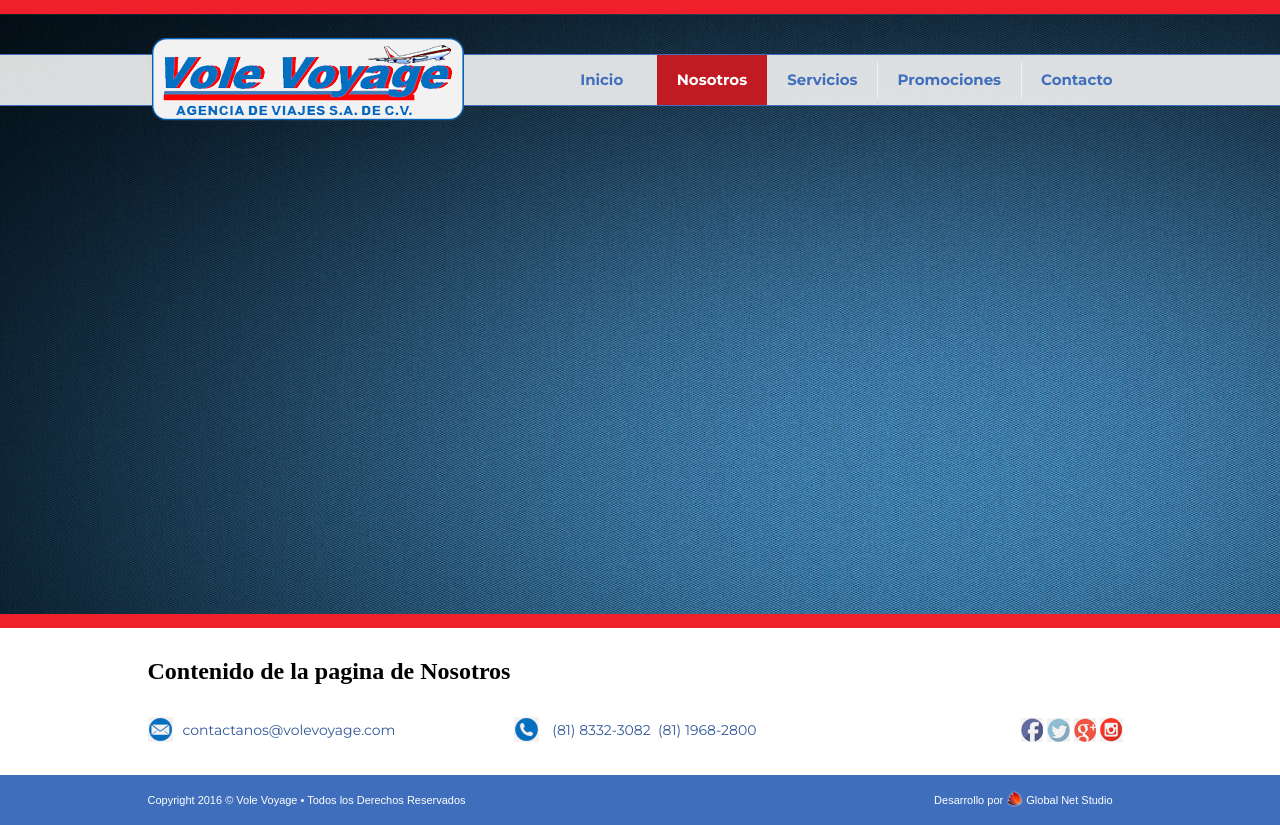
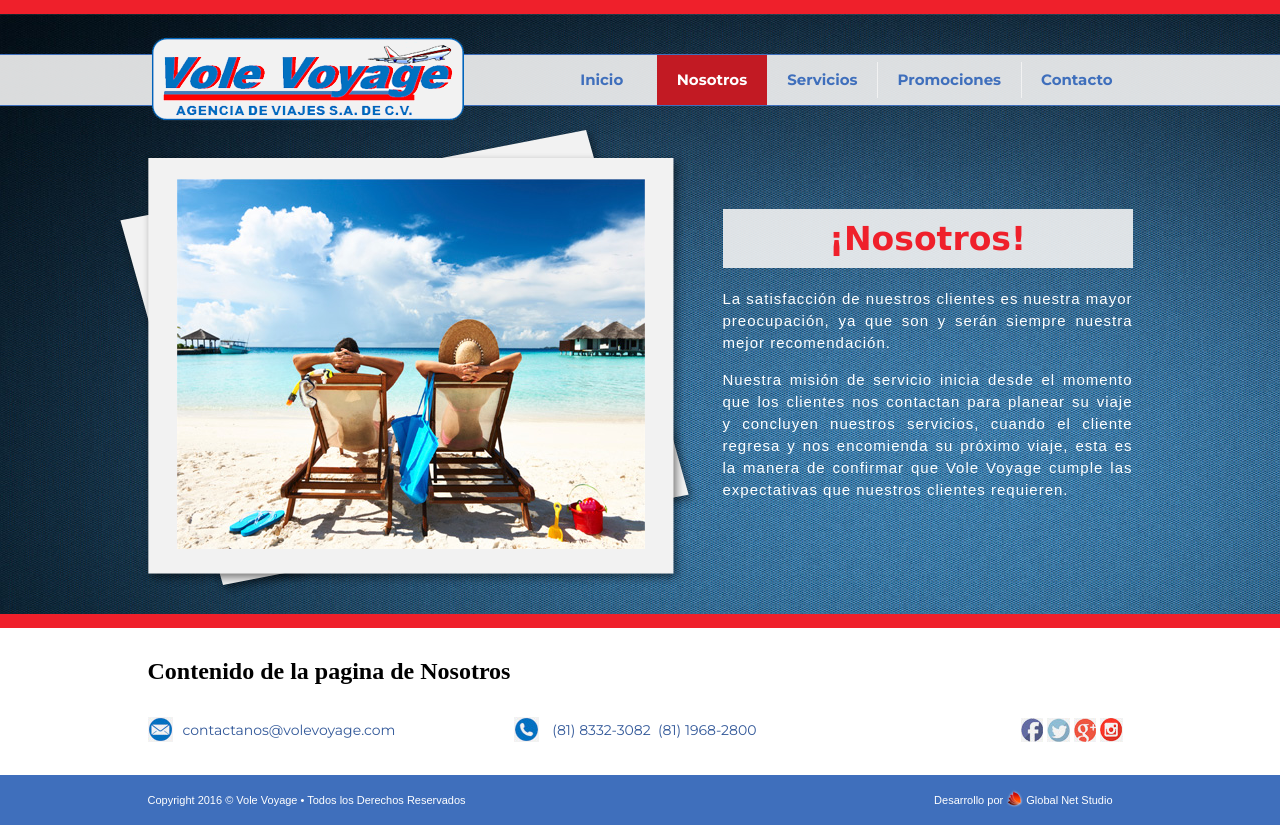
Before and after one commit to globalnetstudio/vole-voyage, a PHP site: page /nosotros in a window 1280 px wide. Run offline with PHP 8.4, Linux system fonts and the light colour scheme; some libraries are stand-ins or nearby versions.

Commit message:
I8 Fix Home

```diff
--- a/_partials/carousel_home.php
+++ b/_partials/carousel_home_about.php
@@ -27,11 +27,22 @@
 
 	</div> <!-- /.carousel -->
 
-	<div class="welcome">
+	<div class="welcome-about">
+		<?php if($page_name == 'home') : ?>
+
 		<h2>¡Bienvenidos!</h2>
 
 		<p>Fundada en el año de 1997 con el nombre de "Vole Voyage" que en francés significa "Viaje Volando, somos una empresa en sociedad anónima con capital variable registrada y avalada por la Secretaria Federal de Turismo.</p>
 
 		<p>Somos una empresa responsable, en la asesoría y venta de productos de viaje, nuestros clientes de empresas, gobiernos, O.R.G.S, corporativos  educativos y de turismo, de placer y de negocios, es lo más importante para nosotros y su respaldo de compra  nos avala.</p>
-	</div> <!-- /.welcome -->
+
+		<?php elseif($page_name == 'about'): ?>
+
+		<h2>¡Nosotros!</h2>
+
+		<p>La satisfacción de nuestros clientes es nuestra mayor preocupación, ya que son y serán siempre nuestra mejor recomendación.</p>
+
+		<p>Nuestra misión de servicio inicia desde el momento que los clientes nos contactan para planear su viaje y concluyen nuestros servicios, cuando el cliente regresa y nos encomienda su próximo viaje, esta es la manera de confirmar que Vole Voyage cumple las expectativas que nuestros clientes requieren.</p>
+		<?php endif; ?>
+	</div> <!-- /.welcome-about -->
 </div> <!-- /.carousel-welcome -->
--- a/_templates/main.php
+++ b/_templates/main.php
@@ -49,9 +49,10 @@
 				<?php
 					switch ($page_name) :
 						case 'home':
-							include_once('_partials/carousel_home.php');
+							include_once('_partials/carousel_home_about.php');
 							break;
 						case 'about':
+							include_once('_partials/carousel_home_about.php');
 							// code
 							break;
 						case 'services':
--- a/css/styles-i8.css
+++ b/css/styles-i8.css
@@ -1,3 +1,8 @@
 img {
 	border: none;
 }
+
+.contact-information {
+	clear: both;
+	padding: 30px 0 20px;
+}
--- a/css/styles.css
+++ b/css/styles.css
@@ -1,6 +1,10 @@
 html, body, body div, span, h1, h2, h3, h4, h5, h6, p, img, strong, b, i, ol, ul, li, table, caption, tbody, tfoot, thead, tr, th, td, article, footer, header, menu, nav, section, figure {
   margin: 0;
   padding: 0;
+}
+
+img {
+  border: none;
 }
 
 .hide {
@@ -97,7 +101,7 @@ html, body, body div, span, h1, h2, h3, h4, h5, h6, p, img, strong, b, i, ol, ul
   display: block;
 }
 
-.carousel-welcome > .welcome {
+.carousel-welcome > .welcome-about {
   color: #fff;
   font-family: Arial, sans-serif, Geneva;
   font-size: 15px;
@@ -108,7 +112,7 @@ html, body, body div, span, h1, h2, h3, h4, h5, h6, p, img, strong, b, i, ol, ul
   top: 85px;
 }
 
-.carousel-welcome > .welcome > h2 {
+.carousel-welcome > .welcome-about > h2 {
   text-align: center;
   font-size: 33px;
   color: #ef202b;
@@ -119,7 +123,7 @@ html, body, body div, span, h1, h2, h3, h4, h5, h6, p, img, strong, b, i, ol, ul
   padding: 10px 0;
 }
 
-.carousel-welcome > .welcome p {
+.carousel-welcome > .welcome-about p {
   margin-bottom: 1em;
   line-height: 22px;
   letter-spacing: 1px;
--- a/sass/_carousel.scss
+++ b/sass/_carousel.scss
@@ -38,7 +38,7 @@
 		display: block;
 	}
 
-	& > .welcome {
+	& > .welcome-about {
 		color: #fff;
 		font-family: Arial, sans-serif, Geneva;
 		font-size: 15px;
--- a/sass/base.scss
+++ b/sass/base.scss
@@ -2,3 +2,7 @@ html, body, body div, span, h1, h2, h3, h4, h5, h6, p, img, strong, b, i, ol, ul
 	margin: 0;
 	padding: 0;
 }
+
+img {
+	border: none;
+}
```
Also changed, not shown: 1 other file.
